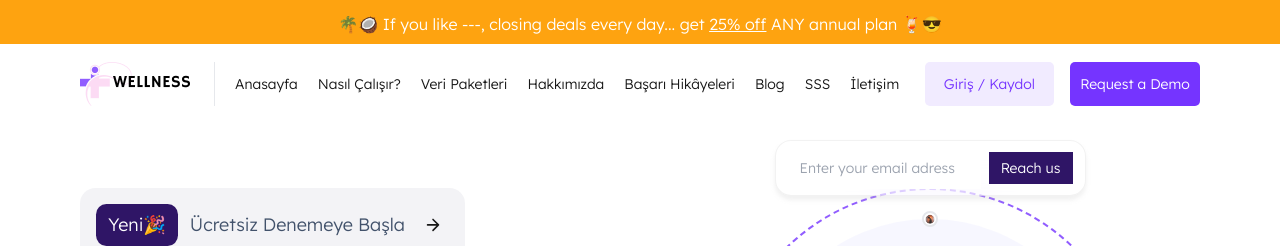
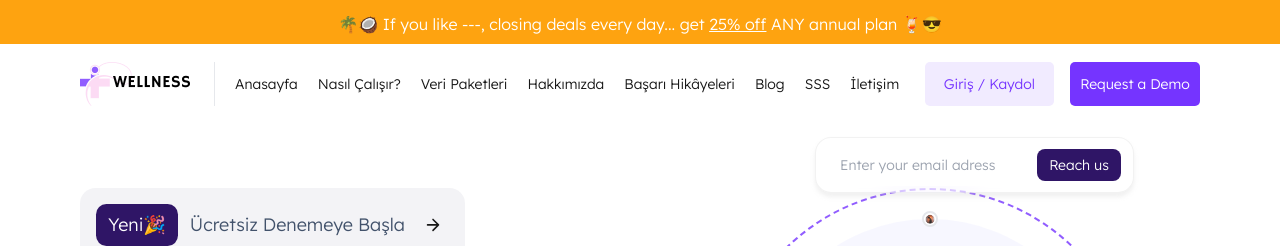
Before and after one commit to Medyanes-360/big-data-sale, a Next.js app: page / in a window 1280 px wide. Shown: the top 246 px of the page. Built offline with nearby package versions, Linux system fonts and the light colour scheme.

Commit message:
border-radius

```diff
--- a/components/home/get-more-information/information-image/emailBox/index.jsx
+++ b/components/home/get-more-information/information-image/emailBox/index.jsx
@@ -3,13 +3,13 @@ import React from "react";
 
 const EmailBox = () => {
   return (
-    <div className="shadow-custom mb-4 backdrop-blur-custom absolute left-0 md:left-[-30] md:left-[-50%] lg:left-auto -top-[50px] w-fit min-h-[36.69px] sm:min-h-[56.14px] flex items-center justify-center gap-x-2 px-3 bg-white-50 border border-solid border-silver-400 rounded-[10px] sm:rounded-[16px]">
+    <div className="shadow-custom mb-4  backdrop-blur-custom absolute right-0  md:left-[-30] md:left-[-50%] lg:left-auto -top-[53px] w-fit min-h-[36.69px] sm:min-h-[56.14px] flex items-center justify-center gap-x-4 px-3 bg-white-50 border border-solid border-silver-400 rounded-[10px] sm:rounded-[16px]">
       <input
         type="email"
         className="text-black text-sm font-Inter border-none outline-none h-full p-3"
         placeholder="Enter your email adress"
       />
-      <ButtonComponent className="bg-tertiary-800  h-[32px] min-w-[84px] text-white-default text-sm">
+      <ButtonComponent className="bg-tertiary-800 rounded-lg	bo h-[32px] min-w-[84px] text-white-default text-sm">
         Reach us
       </ButtonComponent>
     </div>
```
